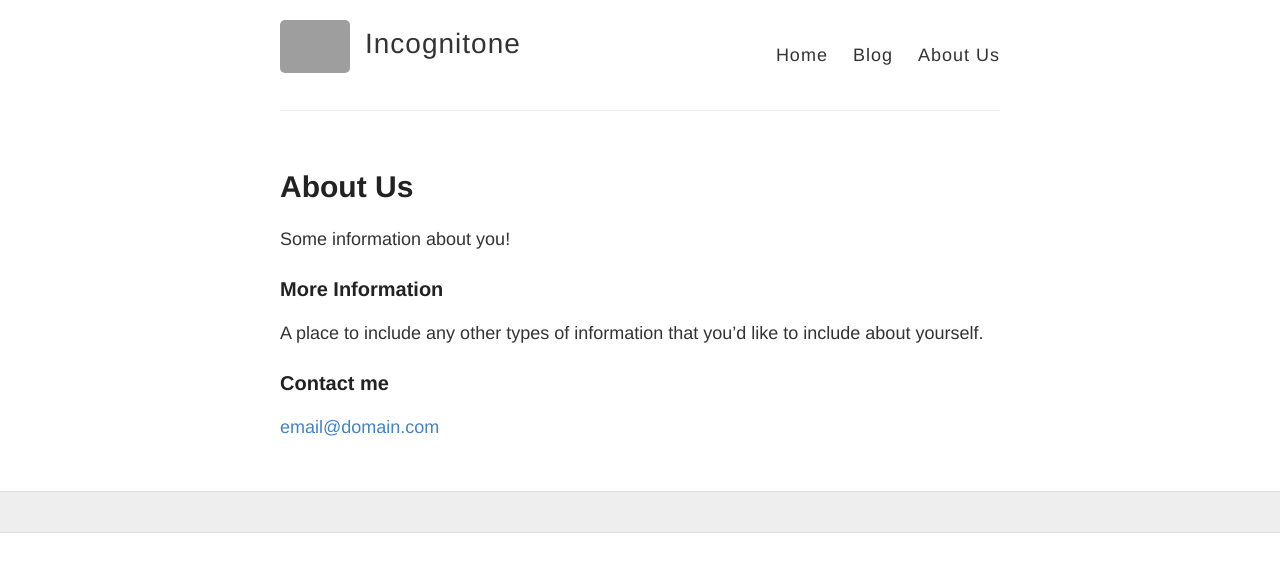
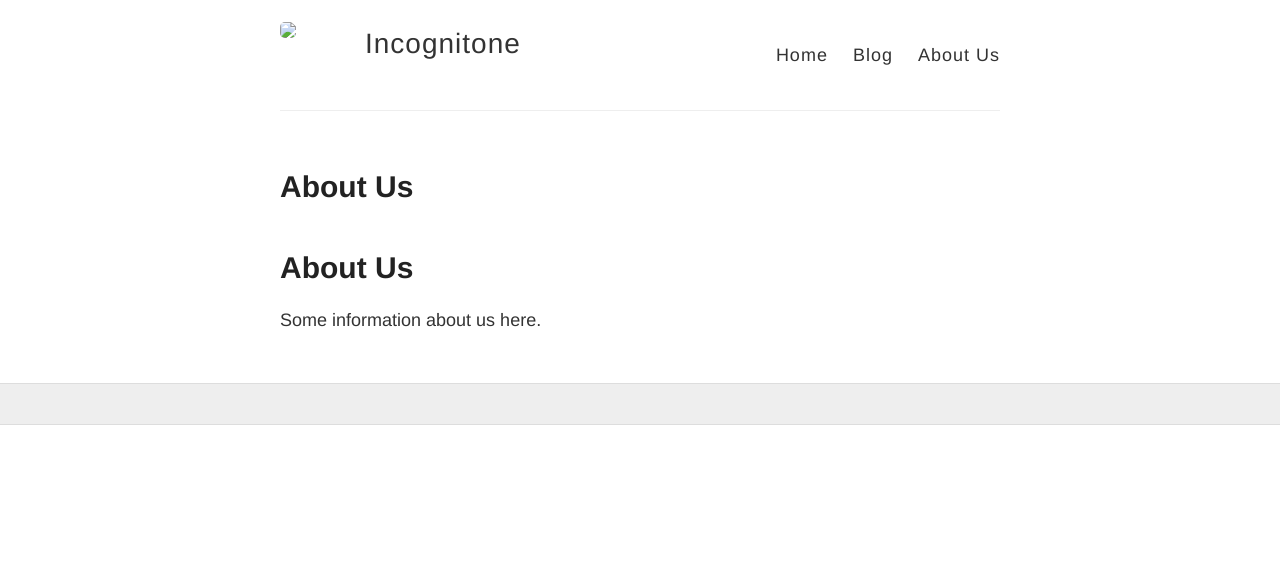
Before and after one commit to incognitone/incognitone.github.io, a Jekyll site: the page built from aboutus.md, in a window 1280 px wide. Shown: the top 572 px of the page. Built offline with Jekyll 4.4.1, drawn with Linux system fonts in a browser that asks for light colours; grey boxes are pictures that could not be loaded.

Commit message:
lame logo + cleanup

```diff
--- a/_config.yml
+++ b/_config.yml
@@ -9,7 +9,7 @@ name: Incognitone
 description:
 
 # URL of your avatar or profile pic (you could use your GitHub profile pic)
-avatar: https://raw.githubusercontent.com/barryclark/jekyll-now/master/images/jekyll-logo.png
+avatar: images/logo.png
 
 #
 # Flags below are optional
--- a/aboutus.md
+++ b/aboutus.md
@@ -4,12 +4,6 @@ title: About Us
 permalink: /aboutus/
 ---
 
-Some information about you!
+#About Us
 
-### More Information
-
-A place to include any other types of information that you'd like to include about yourself.
-
-### Contact me
-
-[email@domain.com](mailto:email@domain.com)
+Some information about us here.
```
Also changed, not shown: images/config.png (deleted), images/first-post.png (deleted), images/jekyll-logo.png (deleted), images/jekyll-now-theme-screenshot.jpg (deleted), images/logo.png (added), images/step1.gif (deleted).
